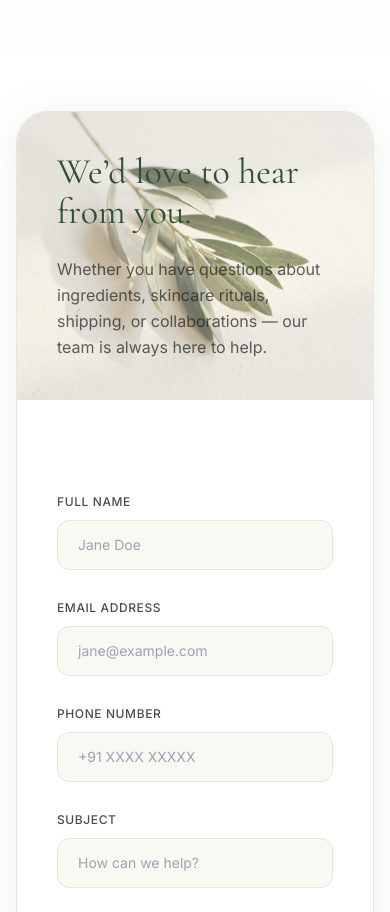
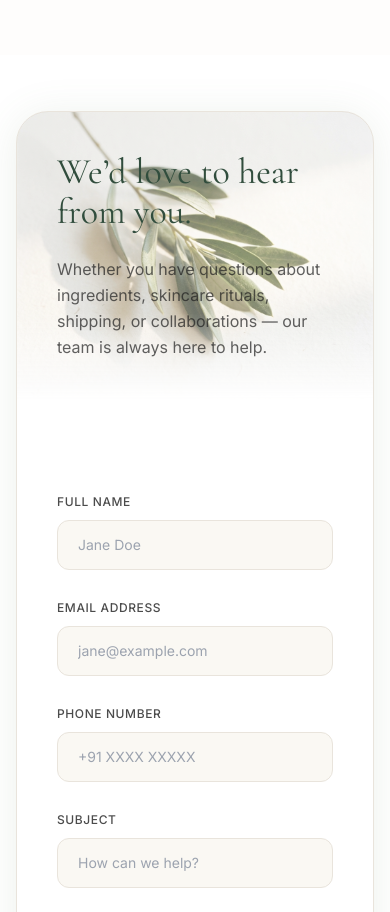
Before and after one commit to omaherrao25/prototype, a React (Vite) app: page /contact in a window 390 px wide. Shown: the part 1672-2584 px from the top of the page. Built offline with nearby package versions, Linux system fonts and the light colour scheme.

Commit message:
feat: implement responsive contact page with parallax hero and inquiry form

```diff
--- a/src/pages/Contact/Contact.jsx
+++ b/src/pages/Contact/Contact.jsx
@@ -232,8 +232,8 @@ export default function Contact() {
           <div className="grid grid-cols-1 lg:grid-cols-2 gap-12 lg:gap-0 border border-[#E9E4DC] rounded-[2rem] overflow-hidden bg-white shadow-luxury">
 
             {/* Left Side: Editorial Content */}
-            <div className="relative p-10 lg:p-16 flex flex-col justify-center bg-[#FAF8F3]">
-              <div className="absolute inset-0 z-0 opacity-60 mix-blend-multiply">
+            <div className="relative p-10 lg:p-16 flex flex-col justify-center">
+              <div className="absolute inset-0 z-0 opacity-60 mix-blend-multiply [mask-image:linear-gradient(to_bottom,black_70%,transparent)] lg:[mask-image:linear-gradient(to_right,black_60%,transparent)]">
                 <img
                   src={formBg}
                   alt="Soft botanical light"
```
